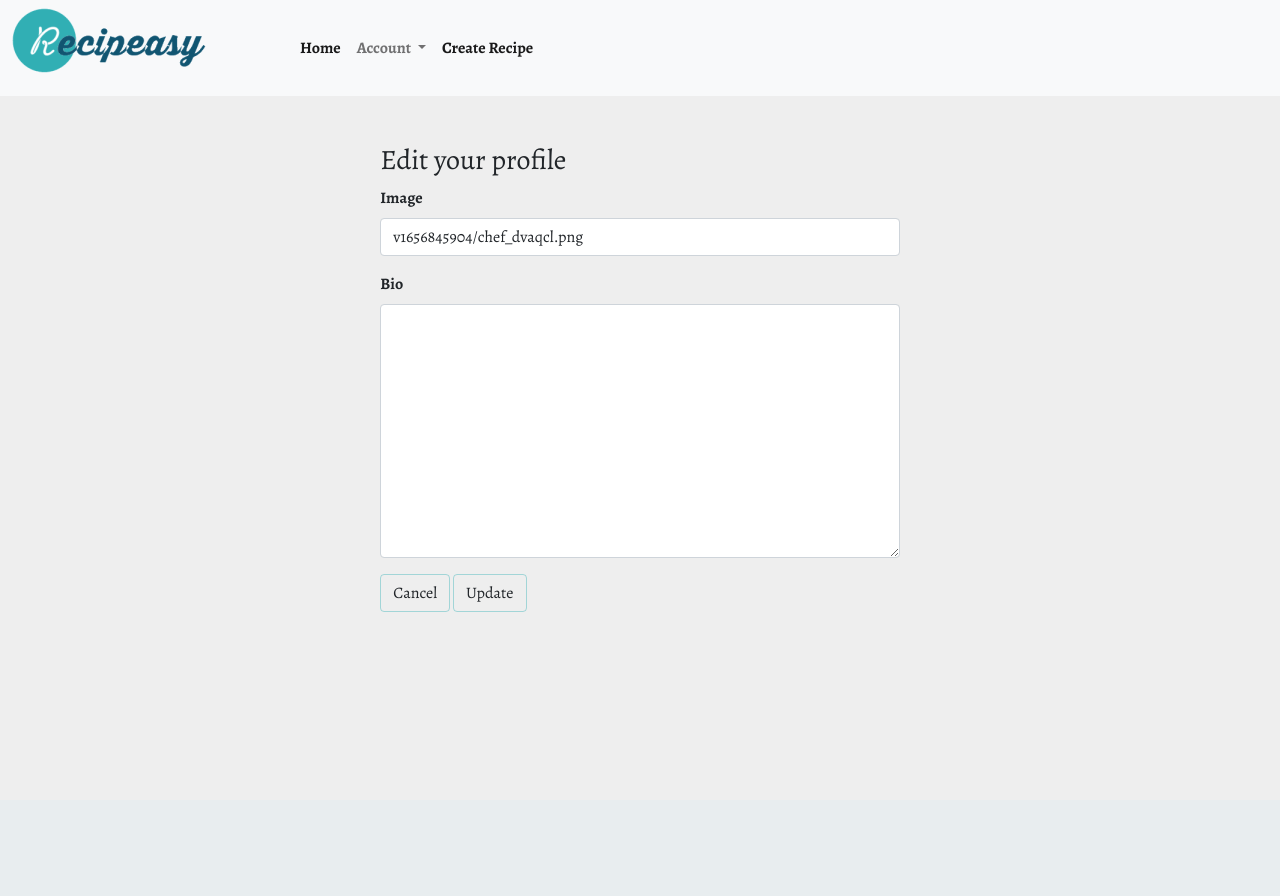
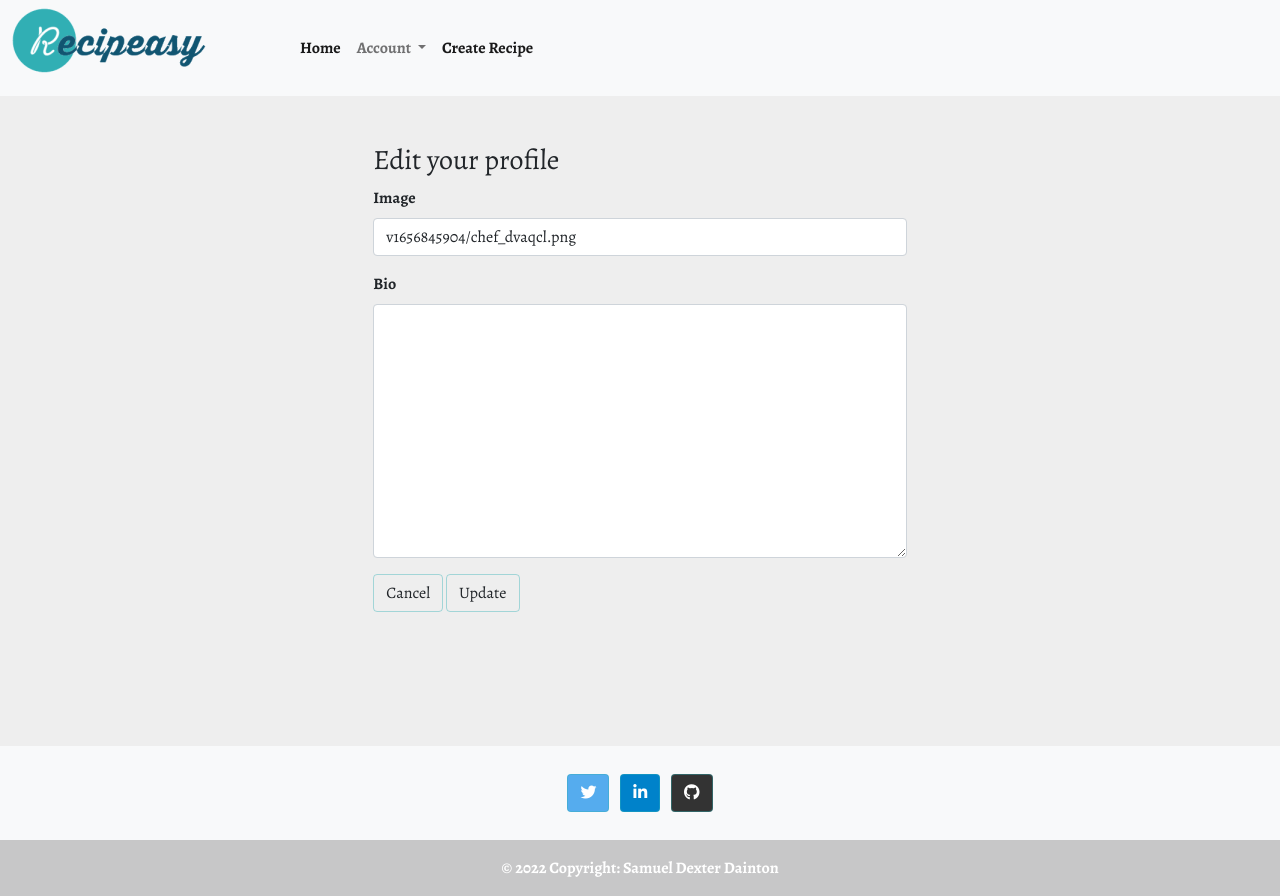
Before and after one commit to Samuel-Dainton/portfolio-project-4, a Django app: page /update-user/ in a window 1280 px wide. Before the commit the page ends 612 px from the top, so only its background shows below. Run offline with Django 3.2, Linux system fonts and the light colour scheme; the visitor is signed in with stand-in values (Sample User, id 1); parts of the project's set-up code (start-up, migrations or seed data) failed here and were passed over; some libraries are stand-ins or nearby versions.

Commit message:
Feat: footer.

```diff
--- a/home/templates/home/recipe.html
+++ b/home/templates/home/recipe.html
@@ -11,7 +11,7 @@
     <button class="ui button negative" type="submit">Un-Like</button>
     {% endif %}
 </form>
-<strong>{{obj.liked.all.count}} likes</strong>
+<strong>{{recipe.liked.all.count}} likes</strong>
 
 <section>
     <div class="container shadow py-4 mt-3 recipe-intro-container">
@@ -203,4 +203,5 @@
             {% endfor %}
         </div>
     </div>
-    {% endblock content %}
+</div>
+{% endblock content %}
--- a/home/templates/home/update_user.html
+++ b/home/templates/home/update_user.html
@@ -4,7 +4,7 @@
 {% load crispy_forms_tags %}
 
 <div class="mt-5 mb-5">
-  <div class="row d-flex justify-content-center">
+  <div class="row d-flex g-0 justify-content-center">
     <div class="col-lg-5 col-md-7 col-sm-10 col-11">
       <h3>Edit your profile</h3>
 
--- a/static/css/style.css
+++ b/static/css/style.css
@@ -10,14 +10,14 @@ a {
 
 a:hover {
     background-color: rgba(49, 175, 180, 0.4);
-  }
+}
 
 .btn {
     border: 1px solid rgba(49, 175, 180, 0.4);
 }
 
 button:hover {
-        background-color: rgba(49, 175, 180, 0.4);
+    background-color: rgba(49, 175, 180, 0.4);
 }
 
 
@@ -92,7 +92,7 @@ button:hover {
     margin-top: 1rem;
 }
 
-.comment-profile{
+.comment-profile {
     margin-right: 0.5rem;
 }
 
@@ -125,49 +125,72 @@ button:hover {
     object-fit: contain;
 }
 
-body{
-    background:#eee;
+body {
+    background: #eee;
 }
 
-.profile-card{
-    border:none;
+.profile-card {
+    border: none;
     background-color: white;
-    position:relative;
-    overflow:hidden;
-    border-radius:8px;
-    cursor:pointer;
+    position: relative;
+    overflow: hidden;
+    border-radius: 8px;
+    cursor: pointer;
 }
 
-.recipe-card:before{
+.recipe-card:before {
 
-    content:"";
-    position:absolute;
-    left:0;
-    top:0;
-    width:4px;
-    height:100%;
-    background-color:#E1BEE7;
-    transform:scaleY(1);
-    transition:all 0.5s;
+    content: "";
+    position: absolute;
+    left: 0;
+    top: 0;
+    width: 4px;
+    height: 100%;
+    background-color: #E1BEE7;
+    transform: scaleY(1);
+    transition: all 0.5s;
     transform-origin: bottom
 }
 
-.recipe-card:after{
+.recipe-card:after {
 
-    content:"";
-    position:absolute;
-    left:0;
-    top:0;
-    width:4px;
-    height:100%;
-    background-color:#8E24AA;
-    transform:scaleY(0);
-    transition:all 0.5s;
+    content: "";
+    position: absolute;
+    left: 0;
+    top: 0;
+    width: 4px;
+    height: 100%;
+    background-color: #8E24AA;
+    transform: scaleY(0);
+    transition: all 0.5s;
     transform-origin: bottom
 }
 
-.recipe-card:hover::after{
-    transform:scaleY(1);
+.recipe-card:hover::after {
+    transform: scaleY(1);
+}
+
+/* Footer */
+
+html,
+body {
+    height: 100%;
+}
+
+#wrap {
+    min-height: 100%;
+}
+
+#main {
+    overflow: auto;
+    padding-bottom: 130px;
+    /* this needs to be bigger than footer height*/
+}
+
+.footer {
+    position: relative;
+    margin-top: -150px;
+    clear: both;
 }
 
 
--- a/templates/base.html
+++ b/templates/base.html
@@ -17,19 +17,23 @@
 
     <link rel="preconnect" href="https://fonts.googleapis.com">
     <link rel="preconnect" href="https://fonts.gstatic.com" crossorigin>
-    <link href="https://fonts.googleapis.com/css2?family=Alegreya:wght@400;700&family=Nunito:wght@400;700&display=swap" rel="stylesheet">
+    <link href="https://fonts.googleapis.com/css2?family=Alegreya:wght@400;700&family=Nunito:wght@400;700&display=swap"
+        rel="stylesheet">
 
     <title>ReciPeasy</title>
 </head>
 
 <body>
     {% include 'navbar.html' %}
+    <div id="wrap">
+        <div id="main" class="clear-top">
+    {% block content %}
+    {% endblock %}
 
-    {% block content %}
+        </div>
+    </div>
+    {% include 'footer.html' %}
 
-
-
-    {% endblock %}
     <script src="https://cdn.jsdelivr.net/npm/bootstrap@5.1.3/dist/js/bootstrap.bundle.min.js"
         integrity="sha384-ka7Sk0Gln4gmtz2MlQnikT1wXgYsOg+OMhuP+IlRH9sENBO0LRn5q+8nbTov4+1p" crossorigin="anonymous">
     </script>
--- a/templates/footer.html
+++ b/templates/footer.html
@@ -0,0 +1,42 @@
+<footer class="bg-light text-center text-white footer">
+    <!-- Grid container -->
+    <div class="container p-4 pb-0">
+      <!-- Section: Social media -->
+      <section class="mb-4">
+
+        <!-- Twitter -->
+        <a
+          class="btn btn-primary btn-floating m-1"
+          style="background-color: #55acee;"
+          href="https://twitter.com/DexterDogy"
+          role="button"
+          ><i class="fab fa-twitter"></i
+        ></a>
+
+        <!-- Linkedin -->
+        <a
+          class="btn btn-primary btn-floating m-1"
+          style="background-color: #0082ca;"
+          href="https://www.linkedin.com/in/samuel-dainton/"
+          role="button"
+          ><i class="fab fa-linkedin-in"></i
+        ></a>
+        <!-- Github -->
+        <a
+          class="btn btn-primary btn-floating m-1"
+          style="background-color: #333333;"
+          href="https://github.com/Samuel-Dainton/portfolio-project-4"
+          role="button"
+          ><i class="fab fa-github"></i
+        ></a>
+      </section>
+      <!-- Section: Social media -->
+    </div>
+    <!-- Grid container -->
+
+    <!-- Copyright -->
+    <div class="text-center p-3" style="background-color: rgba(0, 0, 0, 0.2);">
+      © 2022 Copyright: Samuel Dexter Dainton
+    </div>
+    <!-- Copyright -->
+  </footer>
```
Also changed, not shown: templates/account/base.html (+9 -6 lines).
